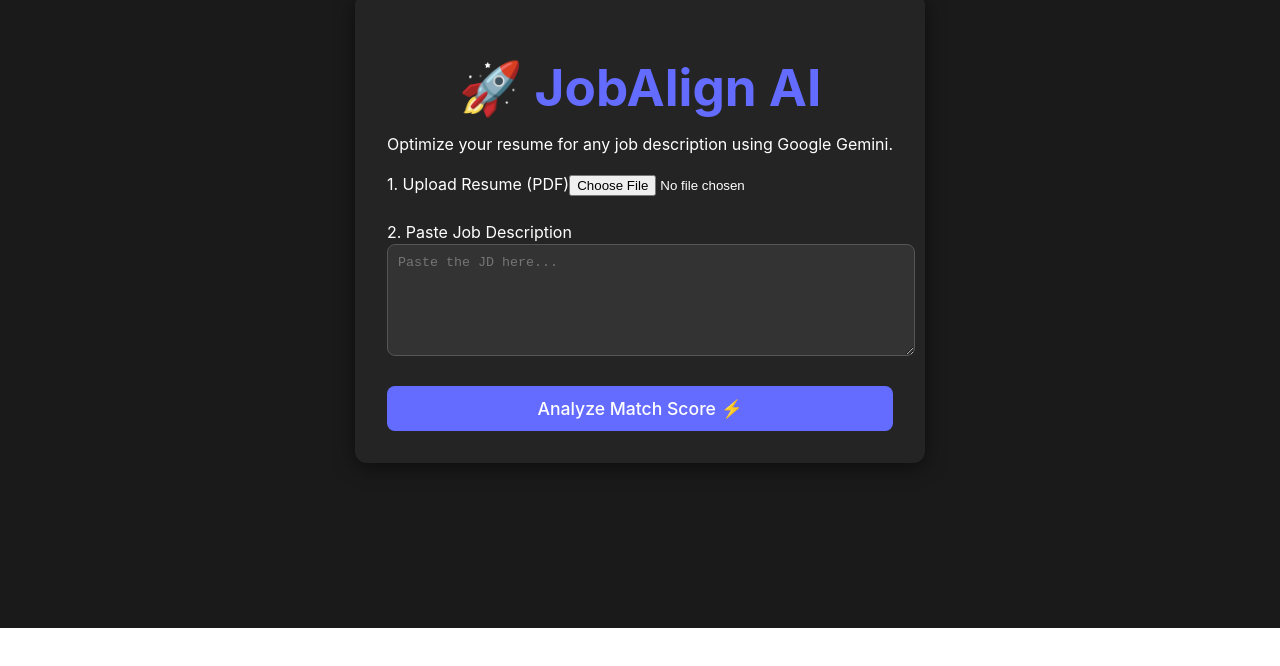
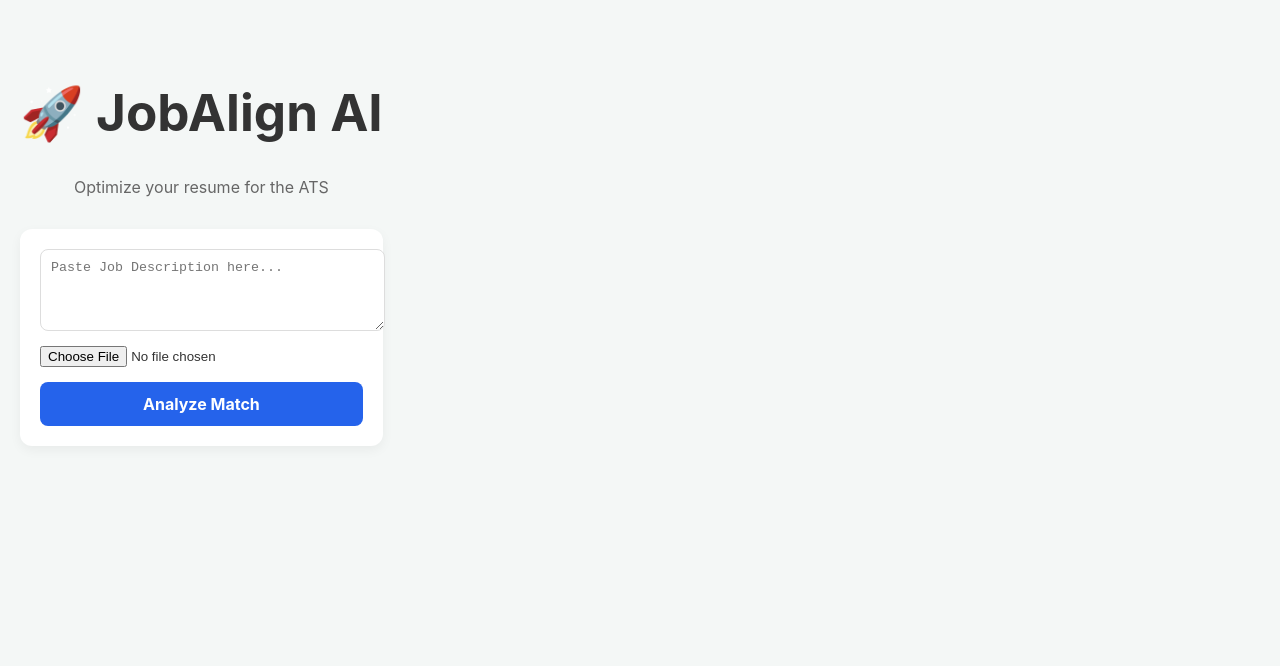
Before and after one commit to Pinaki-18/job-align-ai, a React (Vite) app in the folder client/: page / in a window 1280 px wide. Shown: the part 172-838 px from the top of the page. Before the commit the page ends 800 px from the top, so only its background shows below. Built offline with nearby package versions, Linux system fonts and the light colour scheme.

Commit message:
upgrade in look

```diff
--- a/client/src/App.css
+++ b/client/src/App.css
@@ -1,72 +1,107 @@
-#root {
-  max-width: 1280px;
+body {
+  font-family: 'Inter', sans-serif;
+  background-color: #f4f7f6;
+  color: #333;
+  margin: 0;
+  padding: 20px;
+}
+
+.container {
+  max-width: 800px;
   margin: 0 auto;
-  padding: 2rem;
   text-align: center;
 }
 
-body {
-  background-color: #1a1a1a;
-  color: #ffffff;
-  font-family: Inter, system-ui, Avenir, Helvetica, Arial, sans-serif;
-}
-
-.app-container {
-  max-width: 600px;
-  margin: 0 auto;
-  background: #242424;
-  padding: 2rem;
-  border-radius: 12px;
-  box-shadow: 0 4px 20px rgba(0,0,0,0.5);
-}
-
-h1 {
-  color: #646cff;
-  margin-bottom: 0.5rem;
+.subtitle {
+  color: #666;
+  margin-bottom: 30px;
 }
 
 .input-group {
-  margin-bottom: 1.5rem;
-  text-align: left;
+  background: white;
+  padding: 20px;
+  border-radius: 12px;
+  box-shadow: 0 4px 12px rgba(0,0,0,0.05);
+  display: flex;
+  flex-direction: column;
+  gap: 15px;
 }
 
 textarea {
   width: 100%;
   padding: 10px;
+  border: 1px solid #ddd;
   border-radius: 8px;
-  border: 1px solid #555;
-  background: #333;
-  color: white;
   resize: vertical;
 }
 
 .analyze-btn {
-  background-color: #646cff;
+  background-color: #2563eb;
   color: white;
-  padding: 12px 24px;
+  padding: 12px;
   border: none;
   border-radius: 8px;
-  font-size: 1.1rem;
+  font-weight: bold;
   cursor: pointer;
-  transition: background 0.3s;
-  width: 100%;
+  transition: background 0.2s;
 }
 
 .analyze-btn:hover {
-  background-color: #535bf2;
+  background-color: #1d4ed8;
 }
 
-.analyze-btn:disabled {
-  background-color: #555;
-  cursor: not-allowed;
+.result-card {
+  margin-top: 30px;
+  background: white;
+  padding: 30px;
+  border-radius: 12px;
+  box-shadow: 0 4px 15px rgba(0,0,0,0.1);
+  animation: fadeIn 0.5s ease-in;
 }
 
-.result-box {
-  margin-top: 2rem;
-  padding: 1.5rem;
-  background: #2a2a2a;
-  border: 1px solid #646cff;
-  border-radius: 8px;
-  text-align: left;
-  line-height: 1.6;
+.score-circle {
+  width: 100px;
+  height: 100px;
+  border-radius: 50%;
+  margin: 0 auto 10px;
+  display: flex;
+  align-items: center;
+  justify-content: center;
+  position: relative;
 }
+
+.score-circle::before {
+  content: "";
+  position: absolute;
+  width: 85px;
+  height: 85px;
+  background: white;
+  border-radius: 50%;
+}
+
+.score-text {
+  position: relative;
+  font-size: 24px;
+  font-weight: bold;
+}
+
+.tags {
+  display: flex;
+  flex-wrap: wrap;
+  gap: 10px;
+  margin-top: 10px;
+}
+
+.tag.missing {
+  background-color: #fee2e2;
+  color: #991b1b;
+  padding: 6px 12px;
+  border-radius: 20px;
+  font-size: 0.9em;
+  border: 1px solid #fecaca;
+}
+
+@keyframes fadeIn {
+  from { opacity: 0; transform: translateY(10px); }
+  to { opacity: 1; transform: translateY(0); }
+}
--- a/client/src/App.jsx
+++ b/client/src/App.jsx
@@ -1,5 +1,6 @@
 import { useState } from 'react';
-import './App.css'; // Make sure this file exists, or remove this line if not using it
+import axios from 'axios';
+import './App.css'; // We will add some simple styles below
 
 function App() {
   const [file, setFile] = useState(null);
@@ -7,95 +8,88 @@
   const [result, setResult] = useState(null);
   const [loading, setLoading] = useState(false);
 
-  const handleFileChange = (e) => {
-    setFile(e.target.files[0]);
-  };
-
-  const handleAnalyze = async () => {
+  const handleUpload = async () => {
     if (!file || !jobDesc) {
-      alert("Please upload a resume and paste a job description!");
+      alert("Please select a file and paste the Job Description");
       return;
     }
 
     setLoading(true);
-    setResult(null);
-
     const formData = new FormData();
     formData.append('resume', file);
     formData.append('jobDesc', jobDesc);
 
     try {
-      // 1. Send data to your backend server
-      const response = await fetch('http://localhost:5000/analyze', {
-        method: 'POST',
-        body: formData,
-      });
-
-      // 2. Get the JSON response
-      const data = await response.json();
-
-      if (response.ok) {
-        setResult(data);
-      } else {
-        alert("Error analyzing: " + data.error);
-      }
+      const res = await axios.post('http://localhost:5000/analyze', formData);
+      setResult(res.data);
     } catch (error) {
-      console.error("Error:", error);
-      alert("Failed to connect to the server.");
-    } finally {
-      setLoading(false);
+      console.error(error);
+      alert("Analysis failed. Check console.");
     }
+    setLoading(false);
   };
 
   return (
-    <div className="app-container">
-      <div className="card">
-        <h1>🚀 JobAlign AI</h1>
-        <p className="subtitle">Optimize your resume for any job description using Google Gemini.</p>
+    <div className="container">
+      <h1>🚀 JobAlign AI</h1>
+      <p className="subtitle">Optimize your resume for the ATS</p>
 
-        <div className="input-group">
-          <label>1. Upload Resume (PDF)</label>
-          <input type="file" accept=".pdf" onChange={handleFileChange} />
-        </div>
+      {/* INPUT SECTION */}
+      <div className="input-group">
+        <textarea
+          placeholder="Paste Job Description here..."
+          value={jobDesc}
+          onChange={(e) => setJobDesc(e.target.value)}
+          rows="4"
+        />
+        <input
+          type="file"
+          accept=".pdf"
+          onChange={(e) => setFile(e.target.files[0])}
+        />
+        <button onClick={handleUpload} disabled={loading} className="analyze-btn">
+          {loading ? "Analyzing..." : "Analyze Match"}
+        </button>
+      </div>
 
-        <div className="input-group">
-          <label>2. Paste Job Description</label>
-          <textarea
-            rows="6"
-            placeholder="Paste the JD here..."
-            value={jobDesc}
-            onChange={(e) => setJobDesc(e.target.value)}
-          />
-        </div>
+      {/* RESULTS SECTION */}
+      {result && (
+        <div className="result-card">
+          <div className="score-section">
+            <div className="score-circle" style={{
+              background: `conic-gradient(${getScoreColor(result.matchScore)} ${result.matchScore * 3.6}deg, #e0e0e0 0deg)`
+            }}>
+              <span className="score-text">{result.matchScore}%</span>
+            </div>
+            <h3>Match Score</h3>
+          </div>
 
-        <button onClick={handleAnalyze} disabled={loading} className="analyze-btn">
-          {loading ? "Analyzing... ⏳" : "Analyze Match Score ⚡"}
-        </button>
-
-        {/* Display Results */}
-        {result && (
-          <div className="result-section">
-            <div className="score-circle">
-              <span>{result.matchScore}%</span>
-              <p>Match</p>
+          <div className="details-section">
+            <div className="summary-box">
+              <h4>📝 AI Summary</h4>
+              <p>{result.summary}</p>
             </div>
 
-            <div className="feedback">
-              <h3>📝 Feedback Summary</h3>
-              <p>{result.summary}</p>
-
-              <h3>⚠️ Missing Keywords</h3>
+            <div className="keywords-box">
+              <h4>⚠️ Missing Keywords</h4>
               <div className="tags">
                 {result.missingKeywords.map((keyword, index) => (
-                  <span key={index} className="tag">{keyword}</span>
+                  <span key={index} className="tag missing">{keyword}</span>
                 ))}
               </div>
             </div>
           </div>
-        )}
-      </div>
+        </div>
+      )}
     </div>
   );
 }
 
+// Helper to change color based on score
+function getScoreColor(score) {
+  if (score >= 80) return "#4caf50"; // Green
+  if (score >= 50) return "#ff9800"; // Orange
+  return "#f44336"; // Red
+}
+
 export default App;
```
